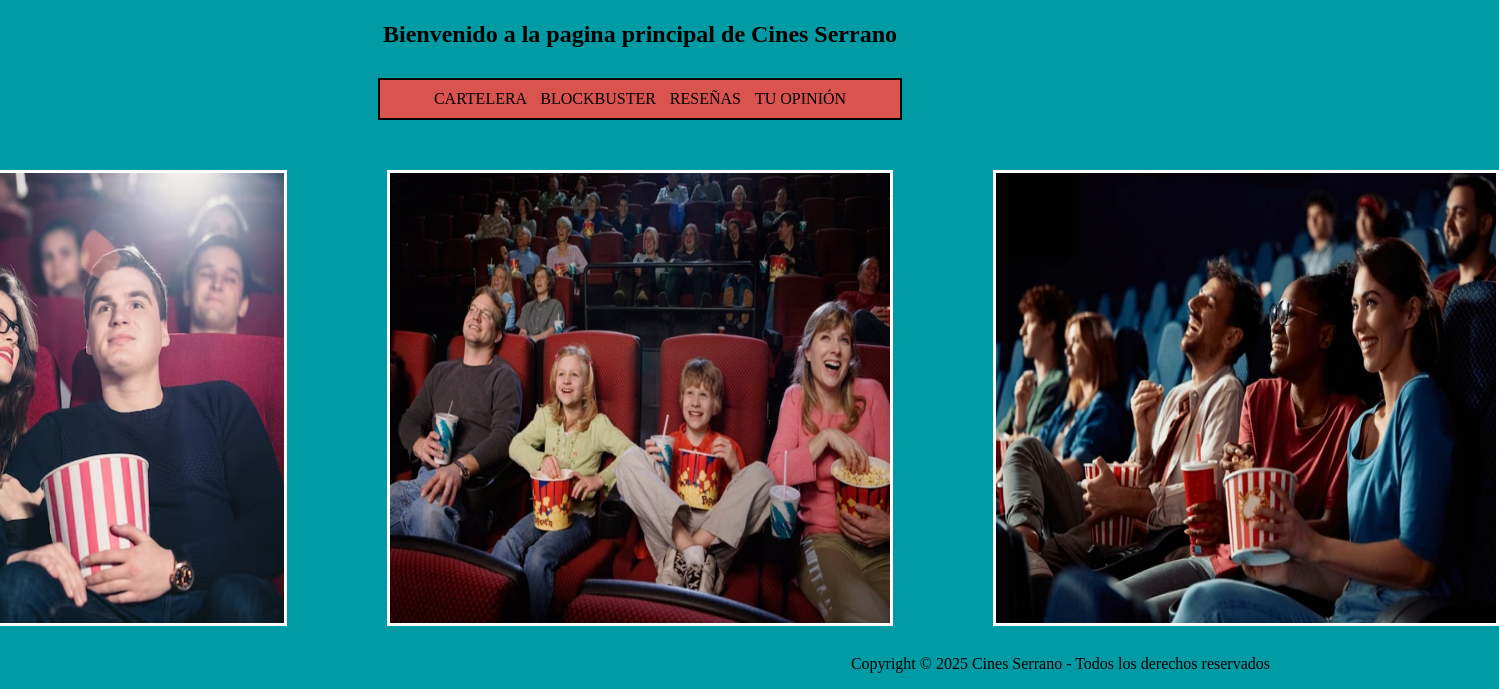
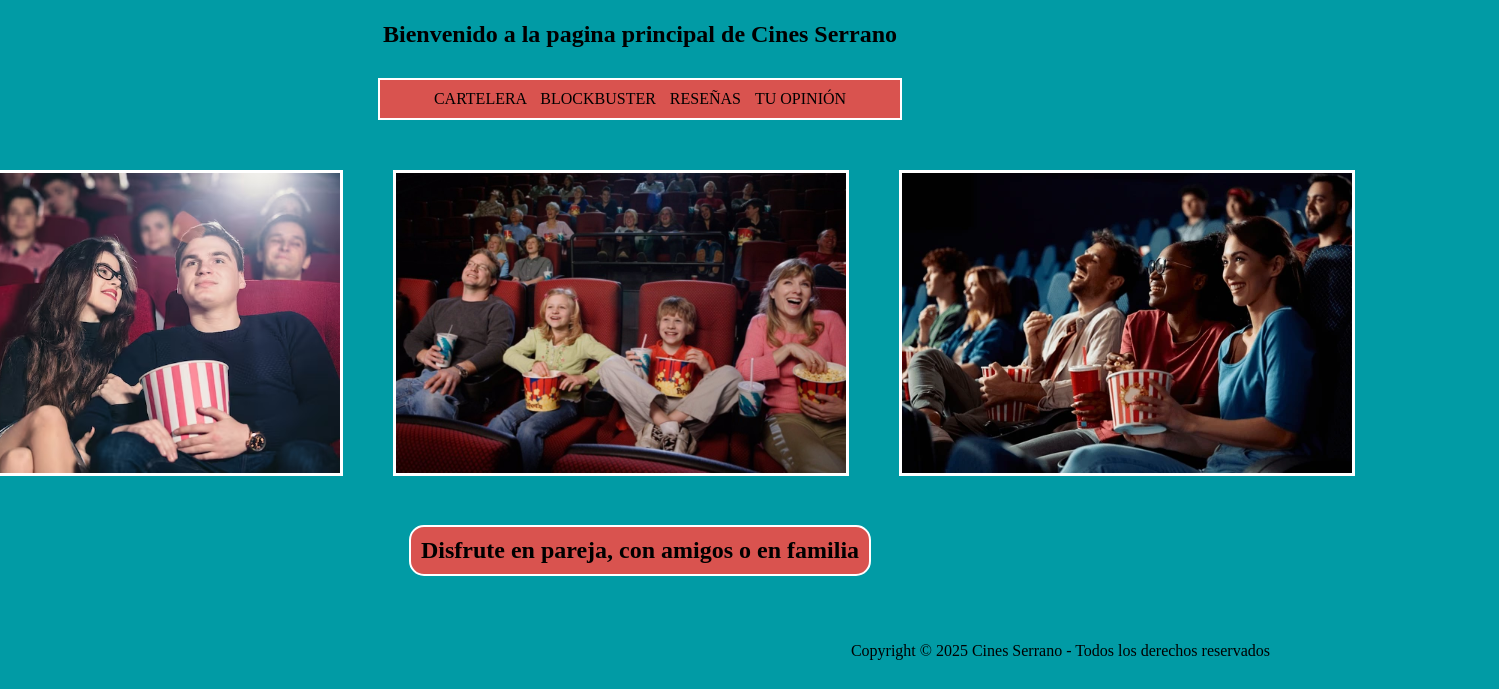
Before and after one commit to RaulValIturbide/Videoclub, a plain HTML site: page VideoclubLenguajes/public_html/index.html in a window 1280 px wide. Shown: the part 111-800 px from the top of the page, 1499 px wide, since content can reach past the window. Drawn offline with Linux system fonts and the light colour scheme.

Commit message:
desde portatil

```diff
--- a/VideoclubLenguajes/public_html/css/HojaDeEstilo.css
+++ b/VideoclubLenguajes/public_html/css/HojaDeEstilo.css
@@ -1,11 +1,4 @@
-/*
-Click nbfs://nbhost/SystemFileSystem/Templates/Licenses/license-default.txt to change this license
-Click nbfs://nbhost/SystemFileSystem/Templates/ClientSide/css.css to edit this template
-*/
-/*
-    Created on : 21 feb 2025, 16:37:06
-    Author     : baske
-*/
+/*----------------------------------------------------------------------------General-----------------------------------------------------------------------*/
 /*Aqui colocaremos el color de fondo que queremos que haya en la pagina principal*/
 body{
     background-color:#019BA5;
@@ -15,6 +8,21 @@ a{
     text-decoration: none;  /* Sin subrayado */
     color: black;            /* Color inicial */
 }
+/*Este será el footer que se mantendrá a lo largo de todas las paginas*/
+.pie{
+    display:inline-block;
+    position:absolute;/*Lo usamos para colocarlo a nuestro gusto en la pagina*/
+    right:0; /*Lo colocaremos a la derecha del todo*/
+    margin-right: 10px; /*Le daremos un poco de espacio para que no se quede pegado a la pantalla*/
+    }
+    /*Selector para controlar los items de la unica lista que hay en la pagina principal*/
+li{
+    padding:5px;/*Espacio de separación entre items */
+    display:inline; /*Convierte el elemento en linea para poder trabajar de manera horizontal*/
+    margin-bottom: 10px;
+}
+
+    /*-------------------------------------------------------------------------------------------Index----------------------------------------------------------------*/
 /*Este selector cambiara como se comporta el texto cuando el usuario pase el ratón por encima*/
 #Acceso_Blockbuster_index:hover,#Acceso_Cartelera_index:hover,#Acceso_Opinion_index:hover,#Acceso_Resenias_index:hover{
     transition: 0.3s;/*El tiempo que tardará en cambiar de color y estilo cuando el ratón pase por encima*/
@@ -25,25 +33,36 @@ a{
 #Acceso_Cartelera_index:visited,#Acceso_Opinion_index:visited,#Acceso_Blockbuster_index:visited,#Acceso_Resenias_index:visited{
     color:#FAFAFA;
 }
-/*Selector para controlar los items de la unica lista que hay en la pagina principal*/
-li{
-    padding:5px;/*Espacio de separación entre items */
-    display:inline; /*Convierte el elemento en linea para poder trabajar de manera horizontal*/
-    margin-bottom: 10px;
-}
+
 #img_pareja,#img_amigos,#img_familia{
-    height: 450px;/*La latura de la imagen*/
-    width: 500px;/*EL ancho de la imagen*/
-    margin-right: 50px; /*El espaciado que deberá haber a la derecha de cada foto*/
-    margin-left: 50px;/*Espacio que habrá al lado izquierdo de cada foto*/
+
+    height: 300px;/*La latura de la imagen*/
+    width: 450px;/*EL ancho de la imagen*/
+    margin-right: 25px; /*El espaciado que deberá haber a la derecha de cada foto*/
+    margin-left: 25px;/*Espacio que habrá al lado izquierdo de cada foto*/
     border:3px solid white;/*Un borde para decorar las fotos (estético)*/
 }
 .Encabezado_index{
     text-align: center;
 }
+.bloque_index {
+    display: flex;
+    justify-content: center; /* Centra horizontalmente */
+    align-items: center;     /* Centra verticalmente */
+    height: 150px;/*Tamaño del div*/
+    text-align: center;/*Para que se quede centrado*/
+}
+
+#sub_imagen_index {
+    padding: 10px;
+    background-color: #D9534F;
+    border: 2px solid white;
+    border-radius: 15px;
+}
+
 /*Este selector de clase se usa para gestionar la lista y su contorno*/
 .lista_index{
-    border:2px solid black; /*El bordeado del texto con tamaño y color*/
+    border:2px solid white; /*El bordeado del texto con tamaño y color*/
     padding:10px; /*Espacio extra alrededor del texto para dar una mejor impresión estética*/
     margin: auto; /*Centra automaticamente el objeto en el centro de la pantalla*/
     margin-bottom: 50px;/*Espacio para que haya separacion entre los elementos*/
@@ -183,6 +202,7 @@ li{
     background-color: #FAFAFA;
     padding:10px;
     border:2px solid black;
+    border-radius:15px;
 }
 #cuadro_cartelera:hover{
 
@@ -194,6 +214,7 @@ li{
     background-color: #FAFAFA;
     padding:10px;
     border:2px solid black;
+    border-radius:15px; /*Redondea el rectangulo para darle una mejora estética*/
 }
 #volver_cartelera:hover{
     font-weight: 700;
@@ -202,17 +223,13 @@ li{
     display:inline-block;
 }
 
-.pie_cartelera{
-    display:inline-block;
-    position:absolute;
-    right:0;
-    margin-right: 10px;
-    }
+
 
 
 
 
 /*-----------------------------------------------------------------BLOCKBUSTER-----------------------------------------------------------------------------*/
+
 
 
 
--- a/VideoclubLenguajes/public_html/index.html
+++ b/VideoclubLenguajes/public_html/index.html
@@ -51,11 +51,11 @@ Click nbfs://nbhost/SystemFileSystem/Templates/Other/html.html to edit this temp
         <img id="img_familia" src="./img/familia_index.jpg" alt="familia">
         <img id="img_amigos"  src="./img/amigos_index.jpg" alt="amigos">
         </div>
-
-        <div class="pie_index">
-            <footer>
+         <div class="bloque_index">
+            <h2 id ="sub_imagen_index">Disfrute en pareja, con amigos o en familia</h2>
+        </div>
+            <footer class="pie">
                 <p>Copyright &copy; 2025 Cines Serrano - Todos los derechos reservados</p>
             </footer>
-        </div>
     </body>
 </html>
```
Also changed, not shown: VideoclubLenguajes/public_html/pagina/Blockbuster.html (+1 -1 lines), VideoclubLenguajes/public_html/pagina/Cartelera.html (+1 -1 lines), VideoclubLenguajes/public_html/pagina/Opinion.html (+1 -1 lines).
